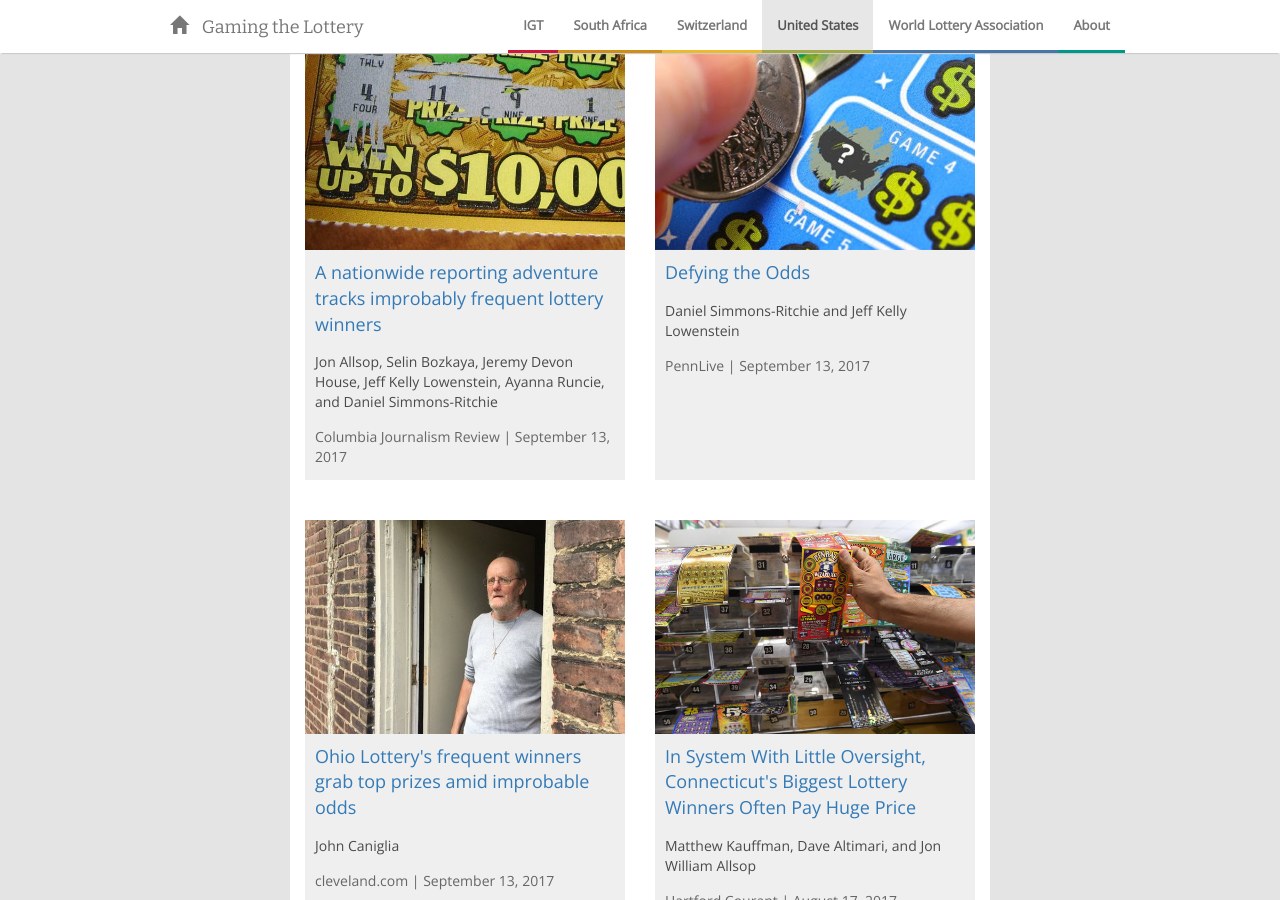
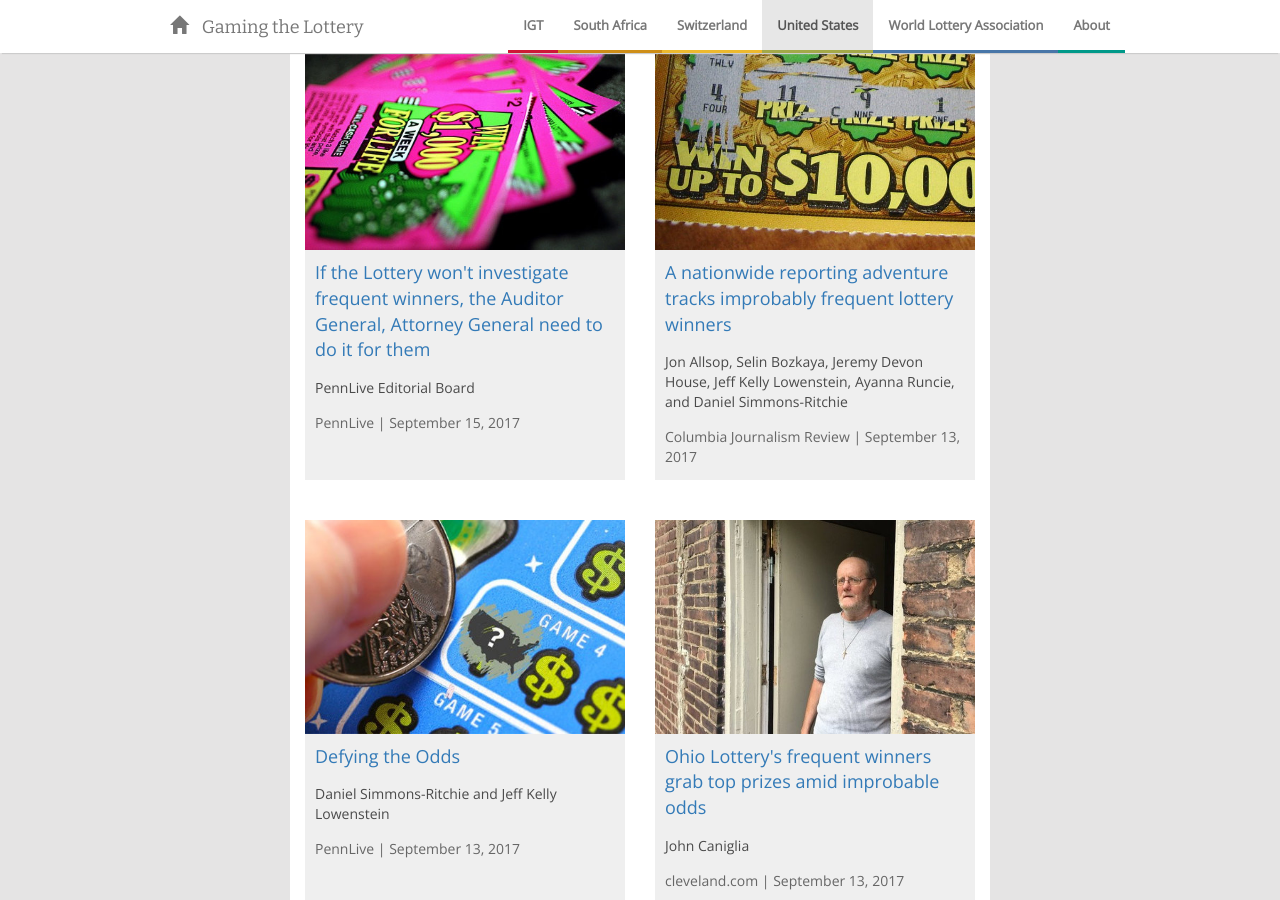
Before and after one commit to rbjoseph/lottery-project, a Jekyll site: the page built from _stories/united-states.md, in a window 1280 px wide and 900 px high, scrolled down 404 px. Built offline with Jekyll 4.4.1, drawn with Linux system fonts in a browser that asks for light colours; nearby versions of some CDN libraries.

Commit message:
pennlive story

```diff
--- a/_stories/united-states.md
+++ b/_stories/united-states.md
@@ -4,6 +4,12 @@ name: united-states
 title: United States
 story-title: "Defying the odds"
 links:
+- title: If the Lottery won't investigate frequent winners, the Auditor General, Attorney General need to do it for them
+  author: PennLive Editorial Board
+  date: 2017-09-15
+  url: http://www.pennlive.com/opinion/2017/09/if_the_lottery_wont_investigat.html
+  image: pennlive-2.jpg
+  paper: PennLive
 - title: A nationwide reporting adventure tracks improbably frequent lottery winners
   author: Jon Allsop, Selin Bozkaya, Jeremy Devon House, Jeff Kelly Lowenstein, Ayanna Runcie, and Daniel Simmons-Ritchie
   date: 2017-09-13
```
Also changed, not shown: img/stories/pennlive-2.jpg (added).
